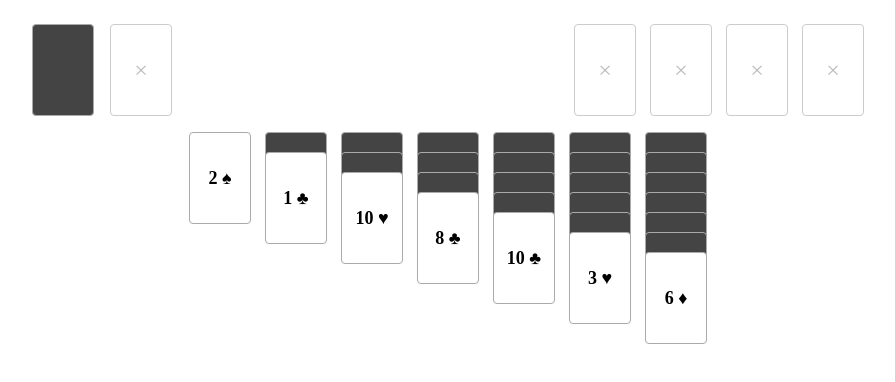
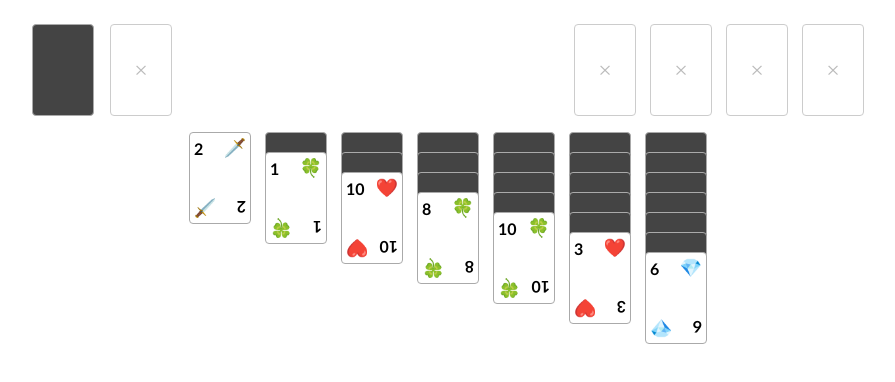
Before and after one commit to acassar/nkg-solitaire, a Vue app: page / in a window 1280 px wide. Shown: the top 382 px of the page, without its empty margins (193-1088 px from the left). Built offline with nearby package versions, Linux system fonts and the light colour scheme; the HTML template or start-up script is replaced by a standard one.

Commit message:
card styling

```diff
--- a/src/components/CardComponent.vue
+++ b/src/components/CardComponent.vue
@@ -1,20 +1,18 @@
 <script setup lang="ts">
+import type { Suit } from '@/models/Card'
+
 defineProps<{
   value?: number
-  suit?: string
+  suit?: Suit
   faceUp: boolean
   canBeClicked?: boolean
 }>()
 
-function getSuitSymbol(suit: string): string {
-  return (
-    {
-      hearts: '♥',
-      diamonds: '♦',
-      clubs: '♣',
-      spades: '♠',
-    }[suit] || '?'
-  )
+const suitStyles: Record<Suit, { icon: string }> = {
+  spades: { icon: '🗡️' },
+  hearts: { icon: '❤️' },
+  diamonds: { icon: '💎' },
+  clubs: { icon: '🍀' },
 }
 </script>
 
@@ -23,7 +21,17 @@ function getSuitSymbol(suit: string): string {
     :class="['card', { faceUp, faceDown: !faceUp }, { canBeClicked: canBeClicked }]"
     @click="canBeClicked ? $emit('click') : null"
   >
-    <template v-if="faceUp"> {{ value }} {{ getSuitSymbol(suit ?? '') }} </template>
+    <template v-if="faceUp">
+      <div class="row">
+        <div class="value">{{ value }}</div>
+        <div>{{ suitStyles[suit!].icon }}</div>
+      </div>
+
+      <div class="row bottom-right">
+        <div class="value">{{ value }}</div>
+        <div>{{ suitStyles[suit!].icon }}</div>
+      </div>
+    </template>
     <template v-else> 🂠 </template>
   </div>
 </template>
@@ -35,11 +43,12 @@ function getSuitSymbol(suit: string): string {
   border: 1px solid #aaa;
   border-radius: 4px;
   background-color: white;
-  text-align: center;
-  line-height: var(--card-height);
   font-weight: bold;
   font-size: 18px;
   user-select: none;
+  display: flex;
+  flex-direction: column;
+  justify-content: space-between;
 }
 
 .canBeClicked:hover {
@@ -53,6 +62,27 @@ function getSuitSymbol(suit: string): string {
 }
 .faceUp {
   background-color: white;
-  color: black;
+}
+
+.row {
+  display: flex;
+  justify-content: space-between;
+  align-items: center;
+  padding: 4px;
+}
+
+.bottom-right {
+  transform: rotate(180deg);
+}
+
+.value {
+  font-size: 16px;
+  font-weight: bold;
+  font-family:
+    'Trebuchet MS', 'Lucida Sans Unicode', 'Lucida Grande', 'Lucida Sans', Arial, sans-serif;
+}
+
+.icon {
+  font-size: 12px;
 }
 </style>
```
